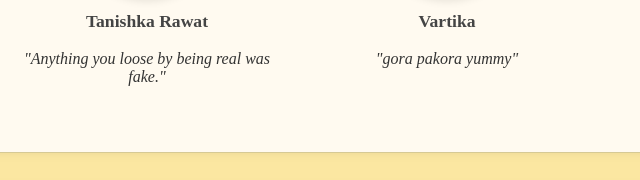
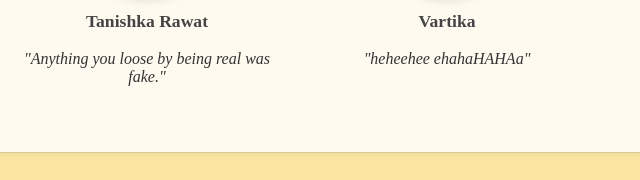
Before and after one commit to vs1ng/ngo, a plain HTML site: page web_page.html in a window 1280 px wide. Shown: the part 763-943 px from the top of the page, 193-833 px from the left. Drawn offline with Linux system fonts and the light colour scheme.

Commit message:
vartika is so funny

```diff
--- a/web_page.html
+++ b/web_page.html
@@ -130,7 +130,7 @@
       <div class="founder">
         <img src="founder.jpg" alt="Founder" class="founder-image">
         <p class="name">Vartika</p>
-        <p class="quote">"gora pakora yummy"</p>
+        <p class="quote">"heheehee ehahaHAHAa"</p>
       </div>
       <div class="founder">
         <img src="cofounder2.jpg" alt="Co-Founder 2" class="founder-image">
```
